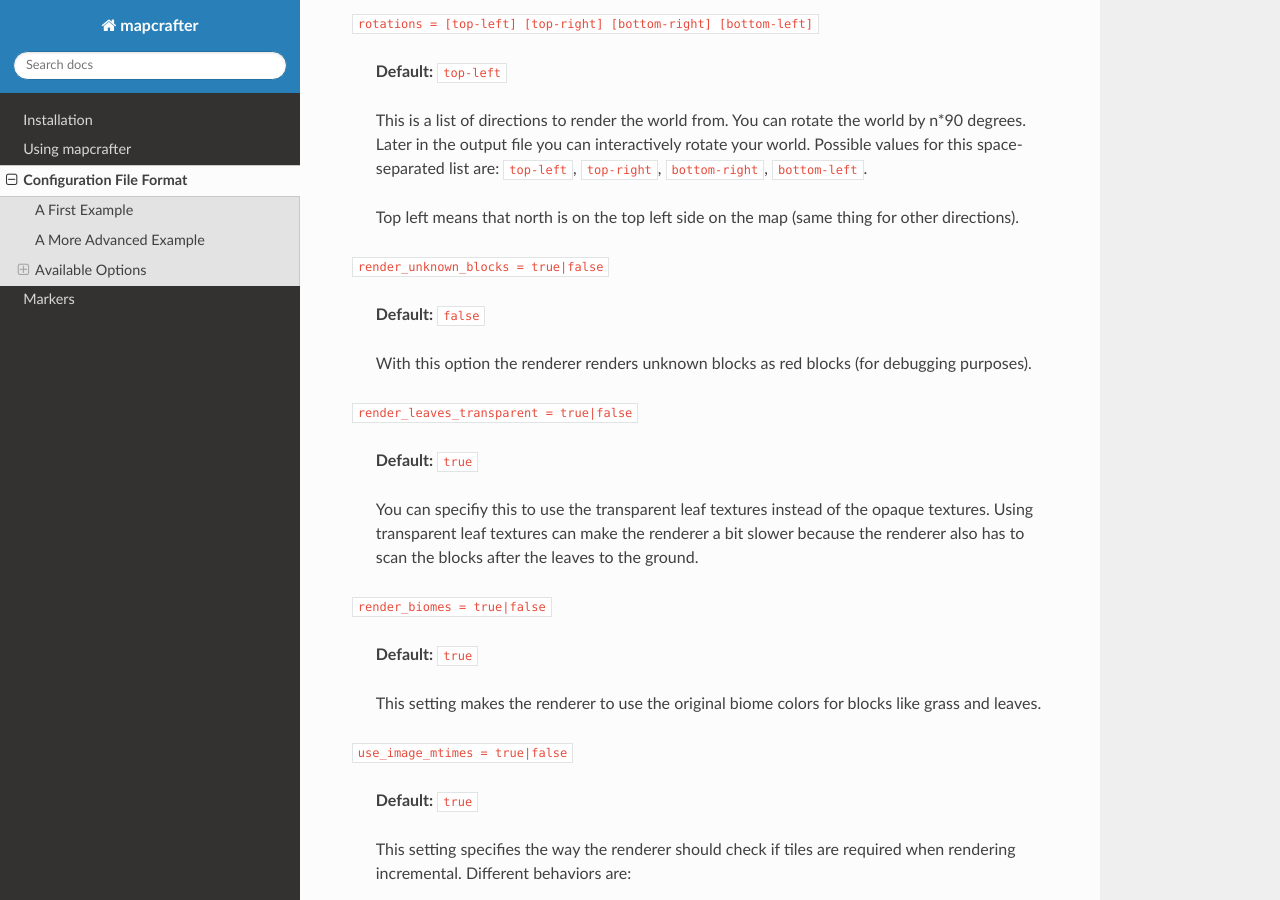
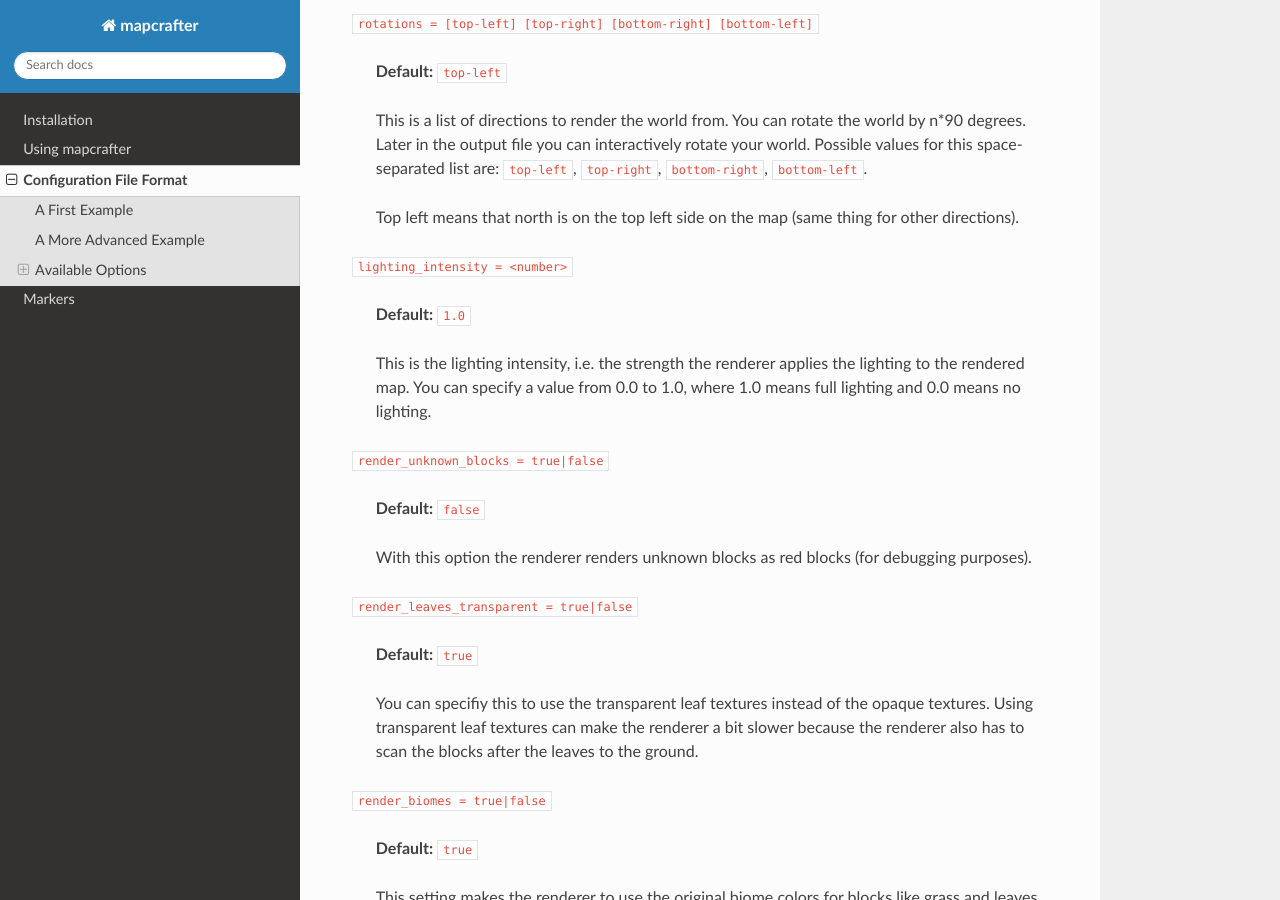
Before and after one commit to mapcrafter/mapcrafter, a Sphinx documentation site: the page built from docs/configuration.rst, in a window 1280 px wide and 900 px high, scrolled down 7247 px. Built offline with Sphinx 7.4.7 and the Read the Docs theme 2.0.0, drawn with Linux system fonts in a browser that asks for light colours.

Commit message:
Added forgotten documentation of lighting_intensity option.

```diff
--- a/docs/configuration.rst
+++ b/docs/configuration.rst
@@ -347,6 +347,14 @@
     Top left means that north is on the top left side on the map (same thing
     for other directions).
 
+``lighting_intensity = <number>``
+
+    **Default:** ``1.0``
+
+    This is the lighting intensity, i.e. the strength the renderer applies the
+    lighting to the rendered map. You can specify a value from 0.0 to 1.0,
+    where 1.0 means full lighting and 0.0 means no lighting.
+
 ``render_unknown_blocks = true|false``
 
     **Default:** ``false``
```
